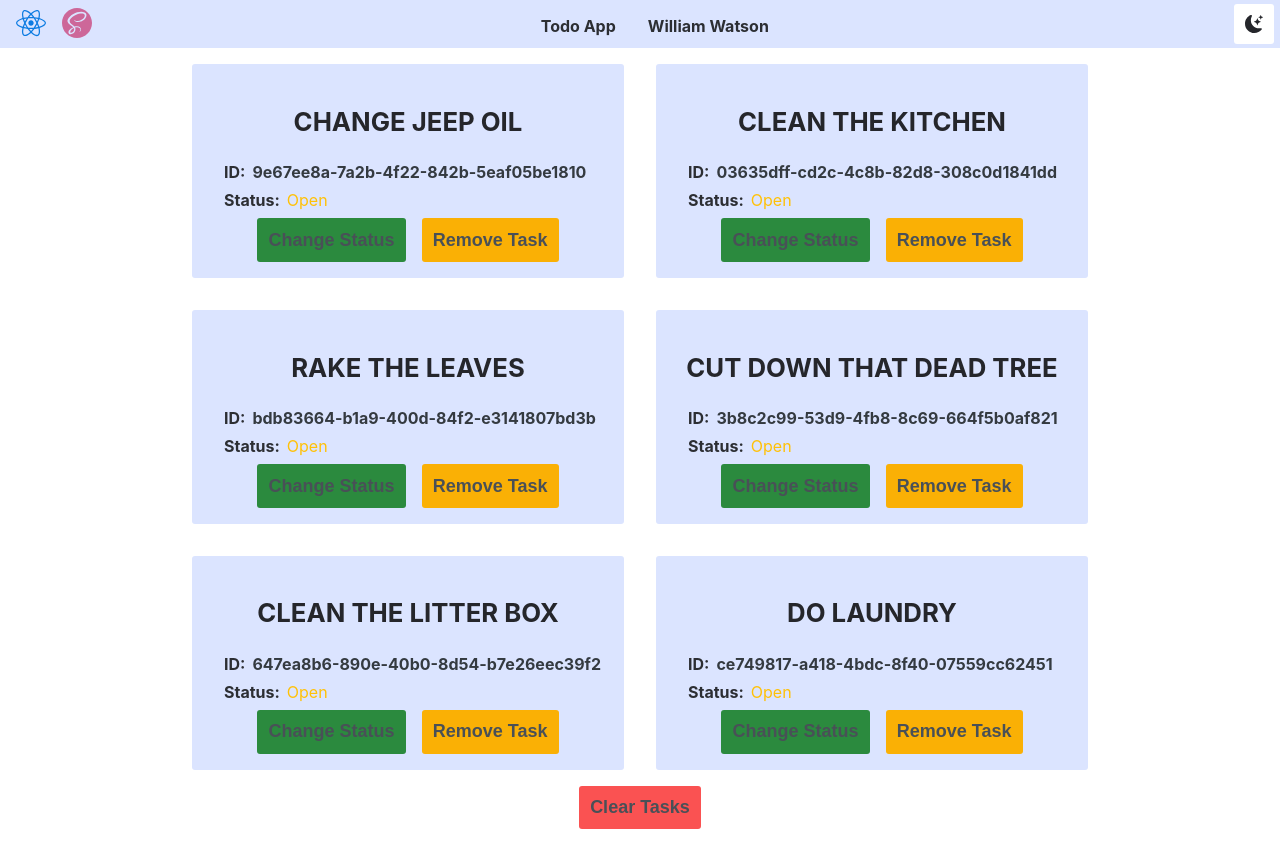
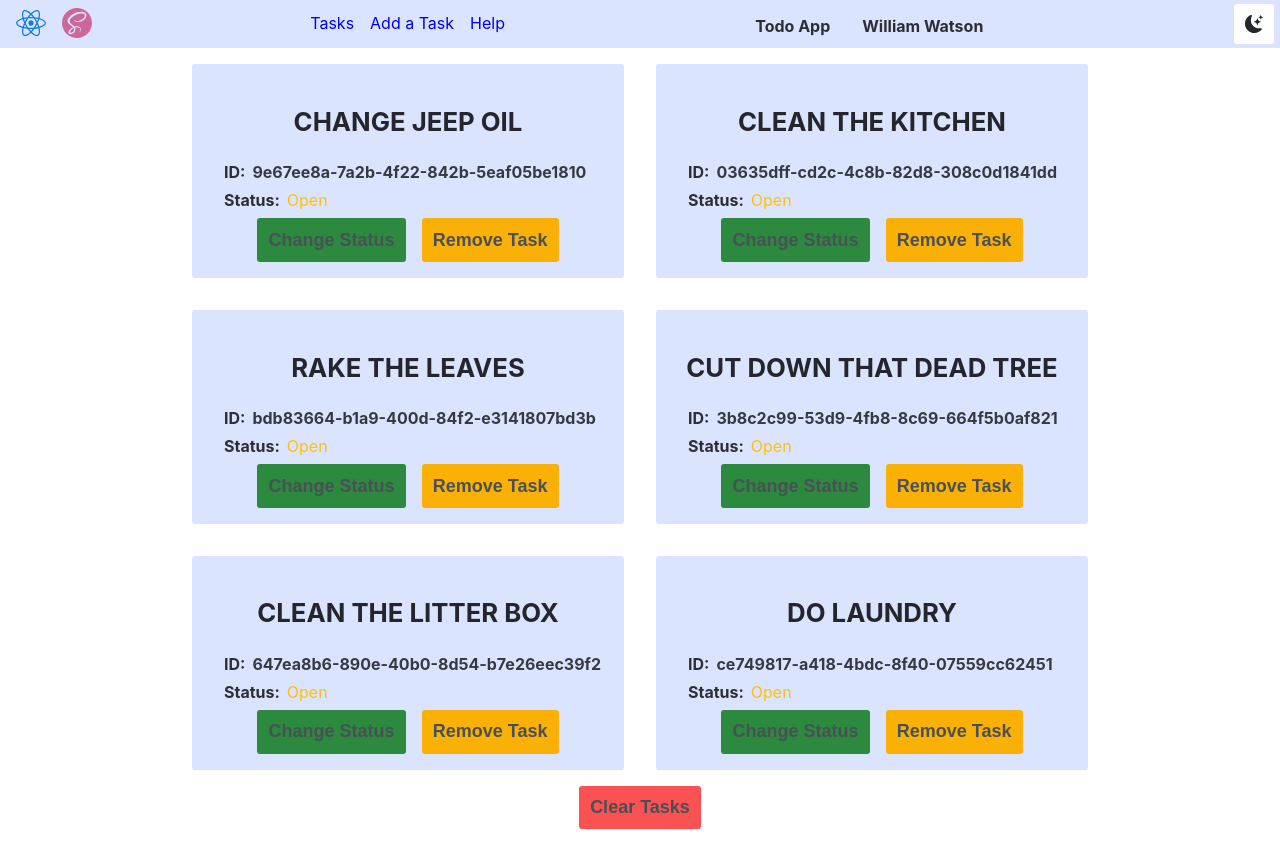
Before and after one commit to threnody5/INFO-5143-lab, a React (Create React App) app: page / in a window 1280 px wide. Built offline with nearby package versions, Linux system fonts and the light colour scheme.

Commit message:
add NavRouter to header

```diff
--- a/src/components/Header/index.jsx
+++ b/src/components/Header/index.jsx
@@ -5,6 +5,7 @@ import ThemeToggle from '../ThemeToggle';
 import { SiSass } from 'react-icons/si';
 import { FaReact } from 'react-icons/fa';
 import { useSelector } from 'react-redux';
+import NavRouter from '../NavRouter';
 
 /**
  * Component that renders the header navbar.
@@ -20,6 +21,9 @@ export default function Header() {
           {/* SASS Icon */}
           <SiSass className={`${styles.sassIcon}`} />
         </div>
+        <div>
+          <NavRouter />
+        </div>
         <div className={`${styles.headerText}`}>
           <span>
             <strong>Todo App</strong>
```
